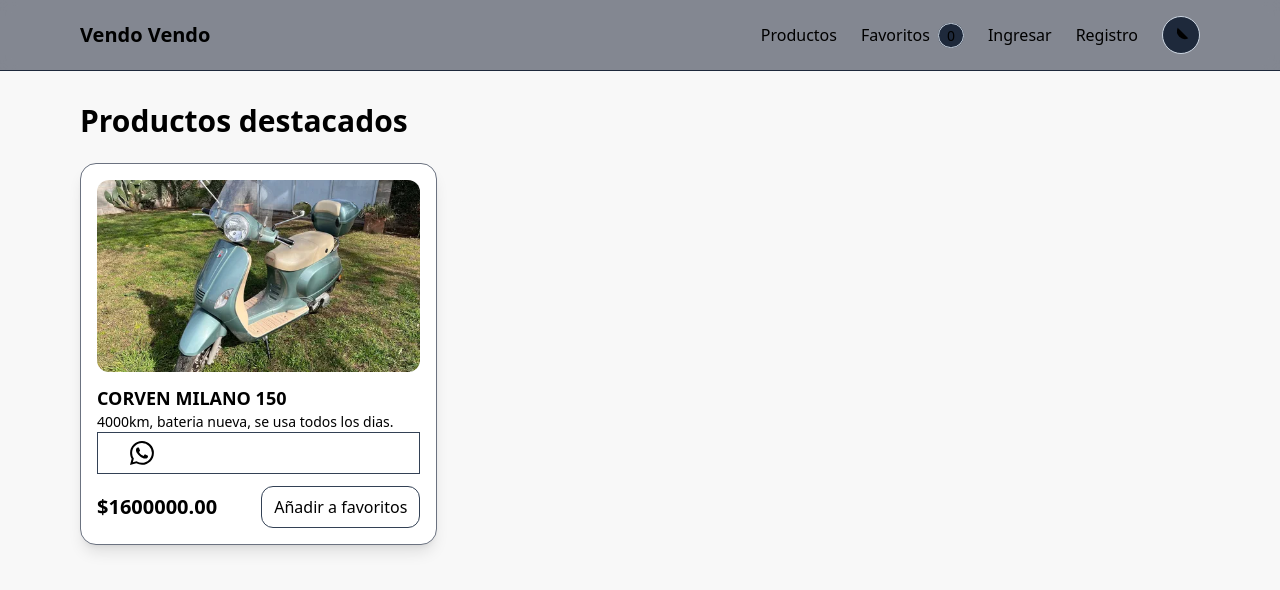
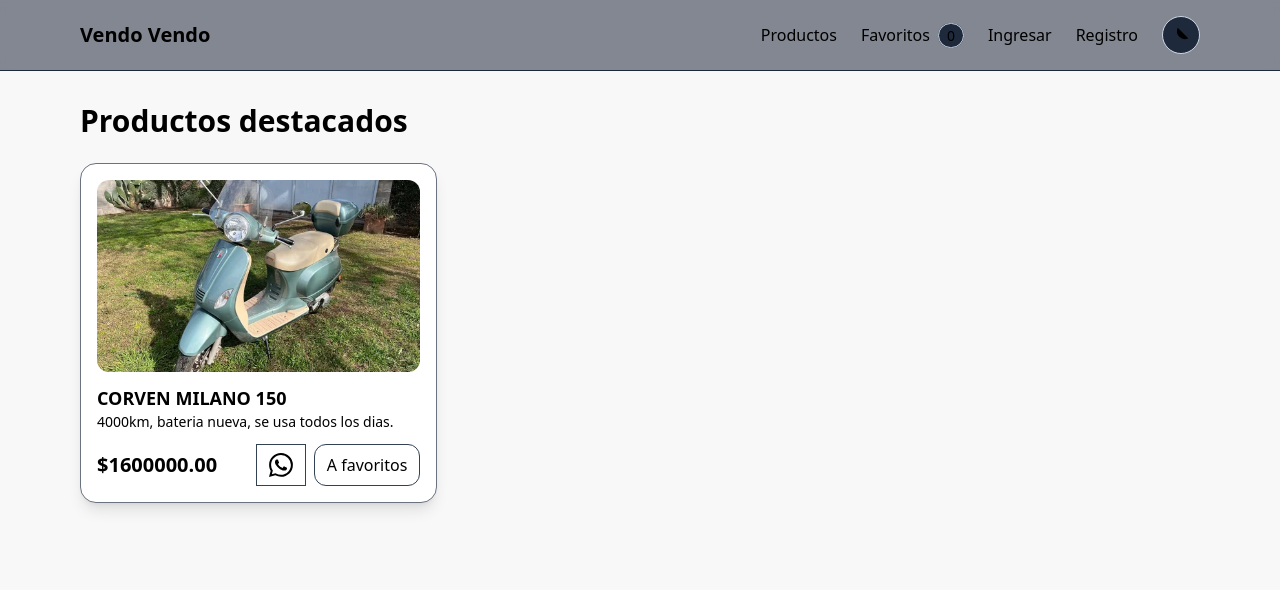
Before and after one commit to guillermodv/ecommerce-next, a Next.js app: page / in a window 1280 px wide. Shown: the top 590 px of the page. Built offline with nearby package versions, Linux system fonts and the light colour scheme.

Commit message:
feat : fix whatsapp

```diff
--- a/app/constants/literals.js
+++ b/app/constants/literals.js
@@ -55,7 +55,7 @@
   TOTAL: "Total",
   CHECKOUT: "Finalizar compra",
   CLEAR_FAVORITES: "Vaciar favoritos",
-  ADD_TO_FAVORITES: "Añadir a favoritos",
+  ADD_TO_FAVORITES: "A favoritos",
 };
 
 export const MESSAGE_DELIVERY = "https://api.whatsapp.com/send?phone=5491165550438&text=estoy%20interesado%20en%20el%20producto";
--- a/components/ProductCard.jsx
+++ b/components/ProductCard.jsx
@@ -16,16 +16,17 @@
         <h3 className="mt-3 text-lg font-semibold">{product.name}</h3>
       </Link>
       <p className="text-grey-500 text-sm flex-1">{product.description}</p>
+      <div className="mt-3 flex items-center justify-between">
+        <span className="text-xl font-bold">${product.price.toFixed(2)}</span>
+        <div className="flex gap-2">
           <a
             href={`${MESSAGE_DELIVERY}:%20${product.name}`}
             target="_blank"
             rel="noopener noreferrer"
-          className="px-3 py-2 border border-slate-700 hover:bg-green-800 ju"
+            className="px-3 py-2 border border-slate-700 hover:bg-green-800 flex justify-center"
           >
-          <img src="/whatsapp.svg" alt="WhatsApp" className="w-16 h-6 justify-center" />
+            <img src="/whatsapp.svg" alt="WhatsApp" className="w-6 h-6" />
           </a>
-      <div className="mt-3 flex items-center justify-between">
-        <span className="text-xl font-bold">${product.price.toFixed(2)}</span>
           <button
             className="px-3 py-2 rounded-xl border border-slate-700 hover:bg-slate-800 hover:text-red-500"
             onClick={() => addToFavorites(product, 1)}
@@ -34,5 +35,6 @@
           </button>
         </div>
       </div>
+    </div>
   );
 }
```
Lines whose indentation alone changed are shown as unchanged.
